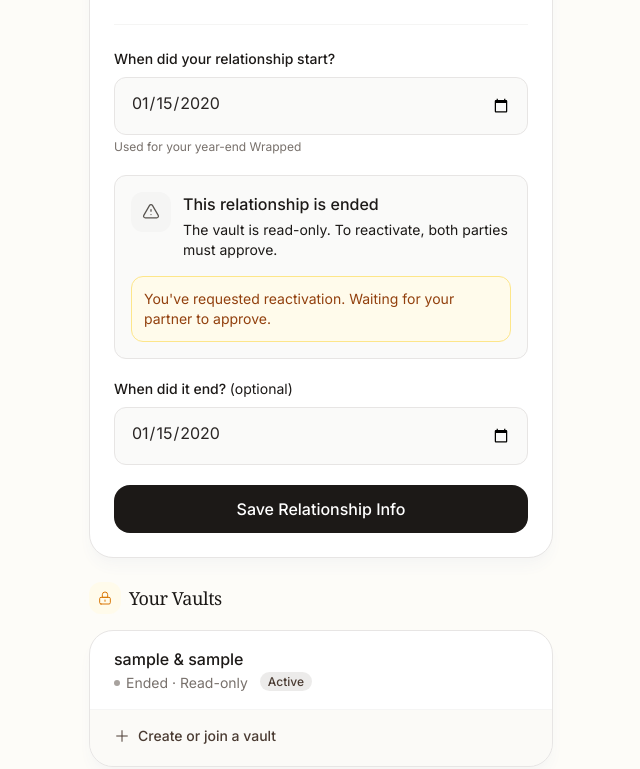
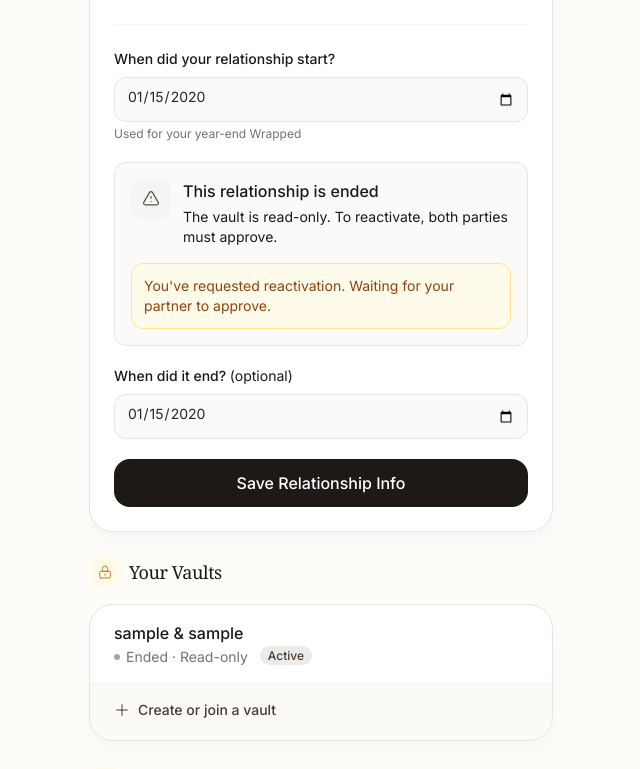
Before and after one commit to juliancanaless/vault, a Django app: page /settings/ in a window 1280 px wide. Shown: the part 897-1666 px from the top of the page, without its empty margins (319-959 px from the left). Run offline with Django 5.2, Linux system fonts and the light colour scheme; a user stored in the database is signed in; tables that the repository leaves empty hold one stand-in row (values such as "Sample post"); some libraries are stand-ins or nearby versions; some web fonts are replaced.

Commit message:
final fix for overlap

```diff
--- a/core/forms.py
+++ b/core/forms.py
@@ -100,12 +100,14 @@ class CoupleSettingsForm(forms.ModelForm):
             'anniversary_date': forms.DateInput(attrs={
                 'type': 'date',
                 # iOS Safari date inputs can overflow; force them to respect container width
-                'class': 'w-full max-w-full min-w-0 px-4 py-3 text-stone-800 bg-stone-50 border border-stone-200 rounded-xl focus:ring-2 focus:ring-vault-500 focus:border-vault-500 transition-colors',
+                # Also keep this control visually compact so iOS doesn't try to render it wider.
+                'class': 'w-full max-w-full min-w-0 px-3 py-2 text-sm text-stone-800 bg-stone-50 border border-stone-200 rounded-xl focus:ring-2 focus:ring-vault-500 focus:border-vault-500 transition-colors',
             }),
             'ended_date': forms.DateInput(attrs={
                 'type': 'date',
                 # iOS Safari date inputs can overflow; force them to respect container width
-                'class': 'w-full max-w-full min-w-0 px-4 py-3 text-stone-800 bg-stone-50 border border-stone-200 rounded-xl focus:ring-2 focus:ring-vault-500 focus:border-vault-500 transition-colors',
+                # Also keep this control visually compact so iOS doesn't try to render it wider.
+                'class': 'w-full max-w-full min-w-0 px-3 py-2 text-sm text-stone-800 bg-stone-50 border border-stone-200 rounded-xl focus:ring-2 focus:ring-vault-500 focus:border-vault-500 transition-colors',
             }),
             'is_ended': forms.CheckboxInput(attrs={
                 'class': 'w-5 h-5 text-vault-600 border-stone-300 rounded focus:ring-vault-500',
--- a/templates/settings/index.html
+++ b/templates/settings/index.html
@@ -144,9 +144,7 @@
                     <!-- Anniversary Date -->
                     <div>
                         <label class="block text-sm font-medium text-ink-900 mb-2">{{ couple_form.anniversary_date.label }}</label>
-                        <div class="w-full max-w-full overflow-hidden">
-                            {{ couple_form.anniversary_date }}
-                        </div>
+                        {{ couple_form.anniversary_date }}
                         <p class="text-xs text-ink-500 mt-1">Used for your year-end Wrapped</p>
                     </div>
 
@@ -158,9 +156,7 @@
                     </div>
                     <div>
                         <label class="block text-sm font-medium text-ink-900 mb-2">{{ couple_form.ended_date.label }} <span class="text-ink-400 font-normal">(optional)</span></label>
-                        <div class="w-full max-w-full overflow-hidden">
-                            {{ couple_form.ended_date }}
-                        </div>
+                        {{ couple_form.ended_date }}
                         <p class="text-xs text-ink-500 mt-1">If checked above, the vault becomes read-only.</p>
                     </div>
                     {% else %}
--- a/vault/settings.py
+++ b/vault/settings.py
@@ -145,12 +145,14 @@ if DB_NAME and DB_USER and DB_PASSWORD:
     }
 elif DATABASE_URL:
     # Use DATABASE_URL (for production/Render/Neon.tech)
+    # Note: SSL requirements are handled by the DATABASE_URL itself (e.g., sslmode=require)
+    # Setting ssl_require=False allows the connection string to control SSL behavior
     DATABASES = {
         'default': dj_database_url.config(
             default=DATABASE_URL,
             conn_max_age=600,
             conn_health_checks=True,
-            ssl_require=True,
+            ssl_require=False,  # Let DATABASE_URL connection string handle SSL (Neon includes sslmode=require)
         )
     }
 else:
```
